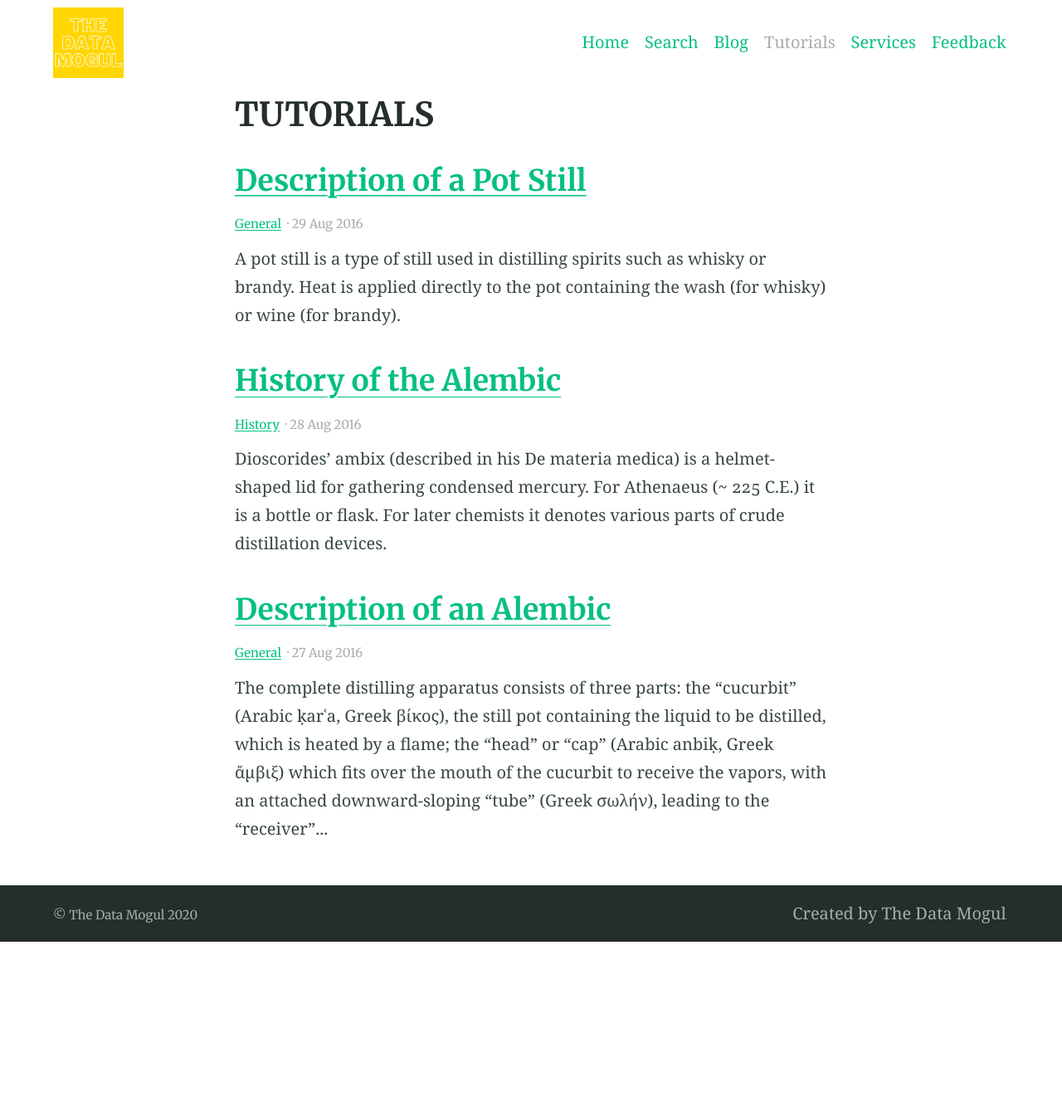
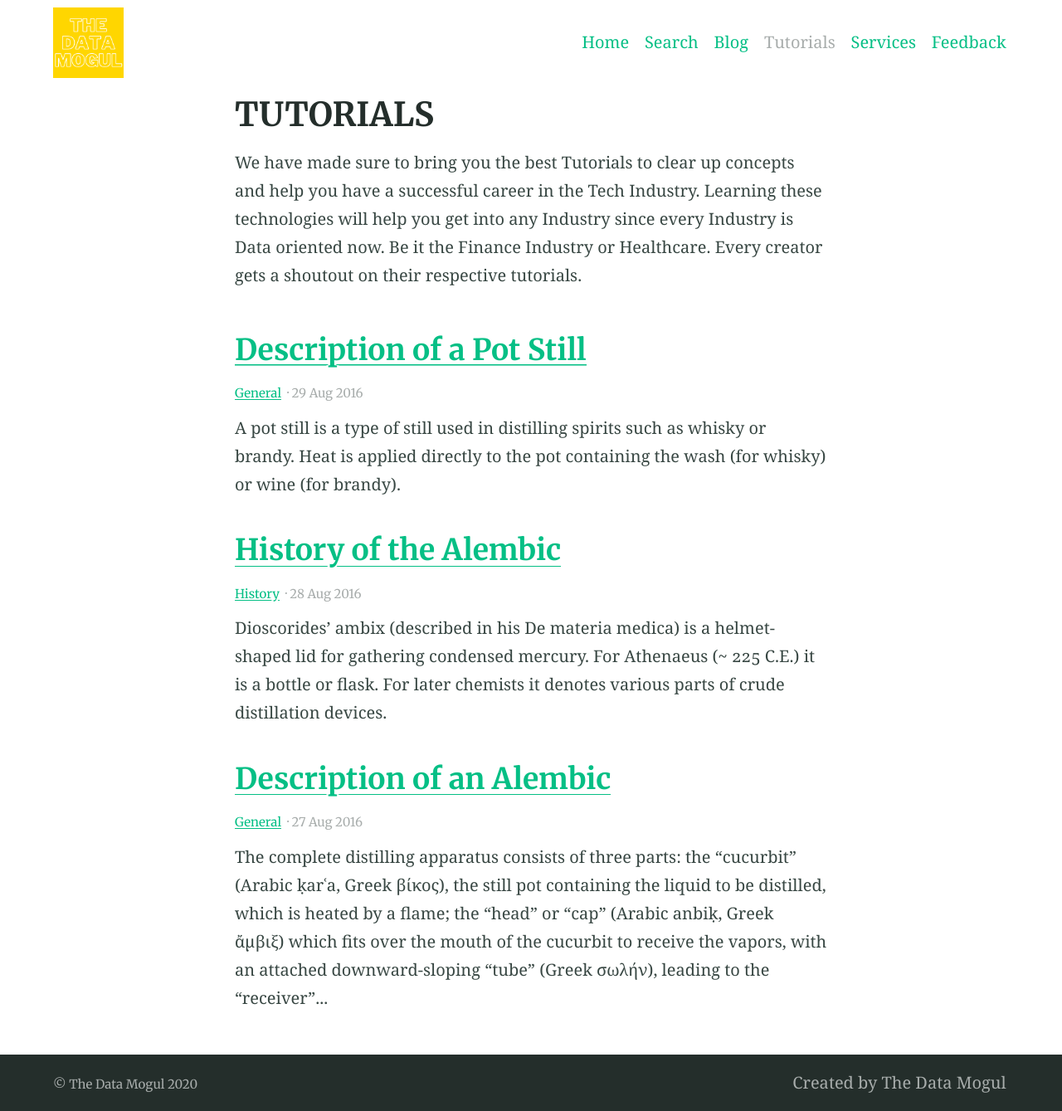
Before and after one commit to the-data-mogul/the-data-mogul.github.io, a Jekyll site: the page built from tutorials.md, in a window 1280 px wide. Shown: the whole page at 83% size. Built offline with Jekyll 4.4.1, drawn with Linux system fonts in a browser that asks for light colours; before the commit the page ends 1135 px from its top, so only the background shows below that.

Commit message:
Update tutorials.md

```diff
--- a/tutorials.md
+++ b/tutorials.md
@@ -3,3 +3,5 @@ title: TUTORIALS
 layout: blog
 
 ---
+
+We have made sure to bring you the best Tutorials to clear up concepts and help you have a successful career in the Tech Industry. Learning these technologies will help you get into any Industry since every Industry is Data oriented now. Be it the Finance Industry or Healthcare. Every creator gets a shoutout on their respective tutorials.
```
